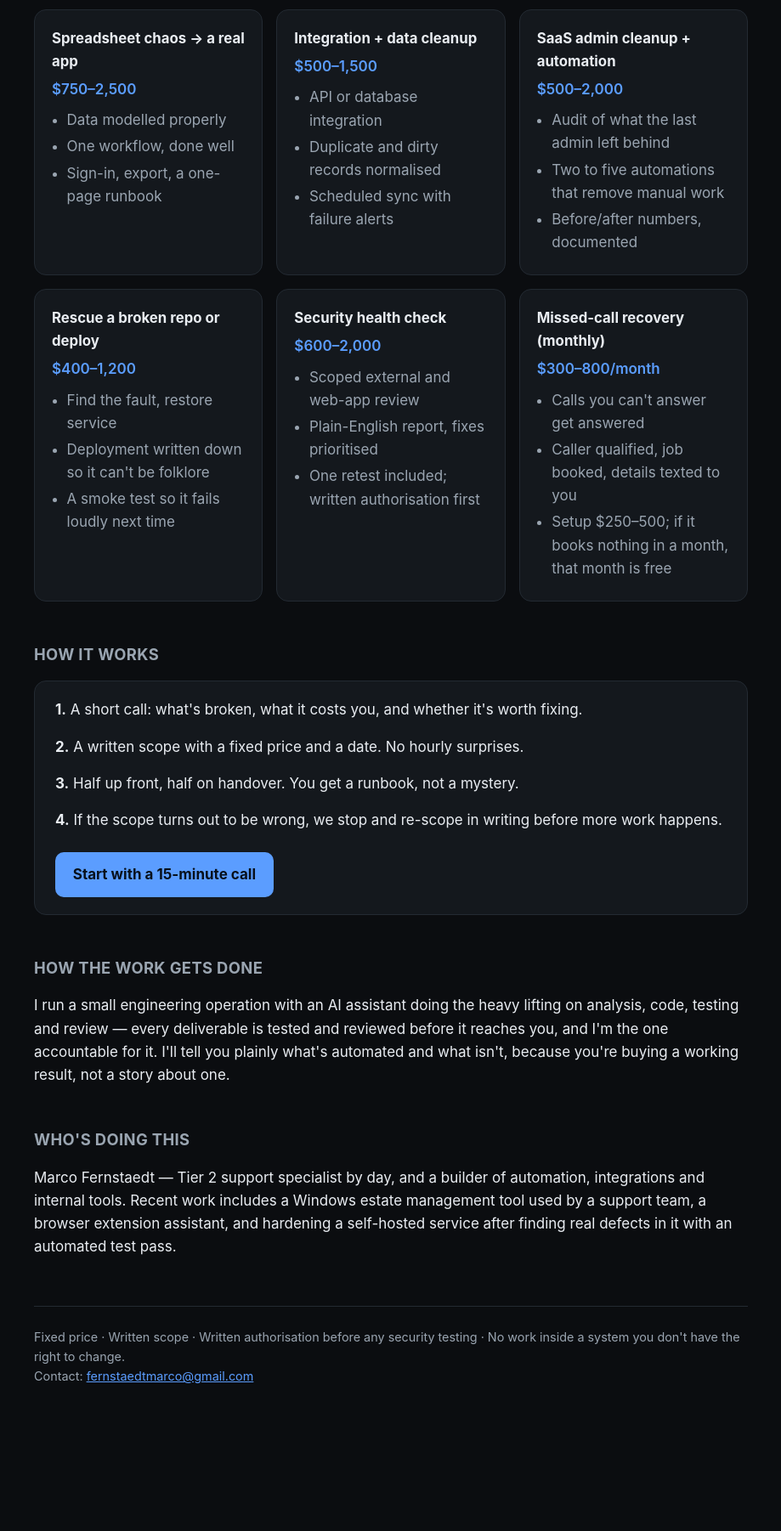
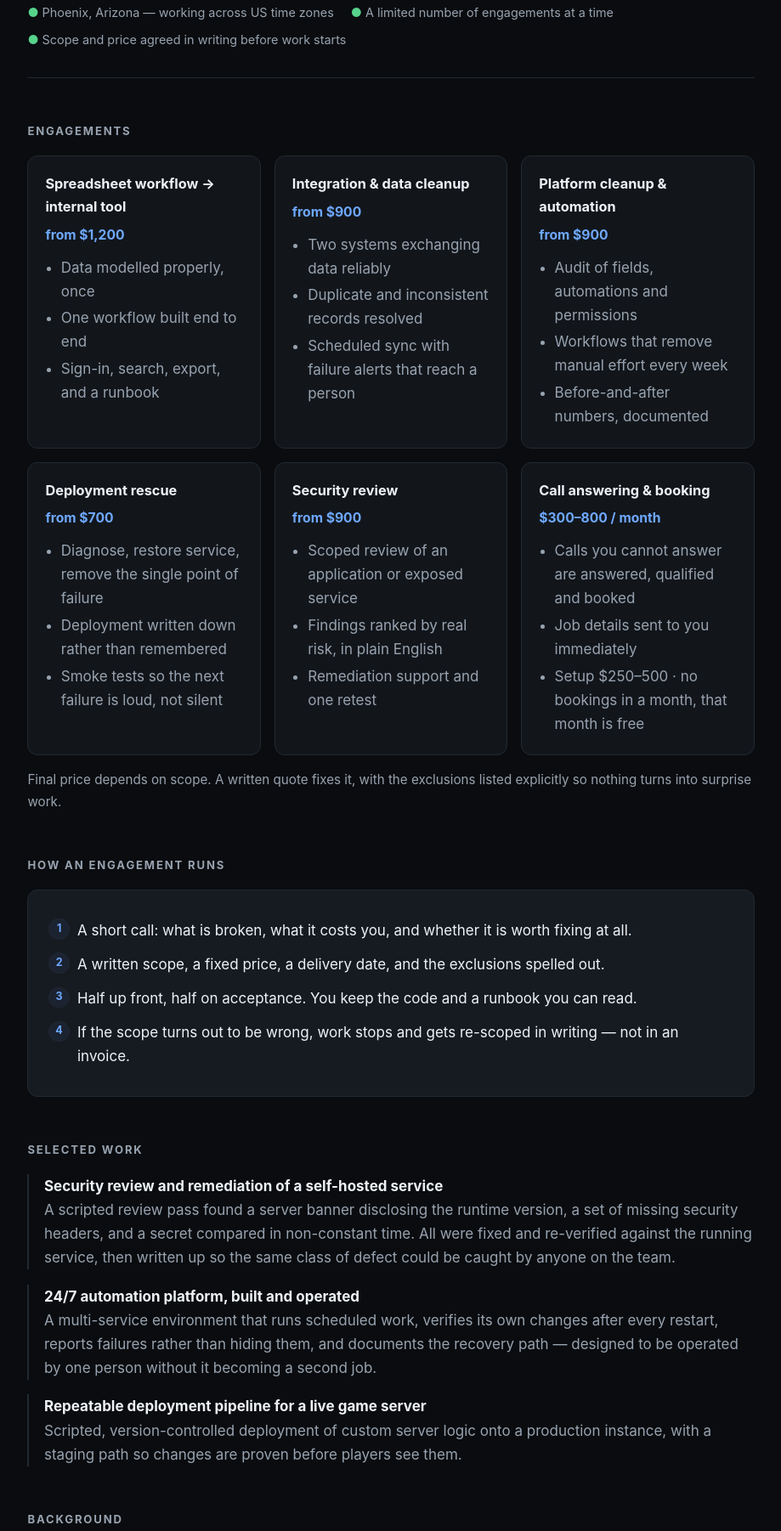
Before and after one commit to MarcoFernstaedt/engineering-services, a plain HTML site: page index.html in a window 1280 px wide. Shown: the part 347-2149 px from the top of the page at 85% size, without its empty margins (180-1099 px from the left). Before the commit the page ends 2059 px from the top, so only its background shows below. Drawn offline with Linux system fonts and the light colour scheme.

Commit message:
Professional positioning: no Tier 2, no AI mentions, enterprise-grade layout

```diff
--- a/index.html
+++ b/index.html
@@ -3,121 +3,172 @@
 <head>
 <meta charset="utf-8">
 <meta name="viewport" content="width=device-width, initial-scale=1">
-<title>Marco Fernstaedt — fixed-price engineering, automation and security work</title>
-<meta name="description" content="Fixed-price engineering work: spreadsheet-to-app builds, integrations and data cleanup, SaaS admin automation, deployment rescues, and security health checks. Written scope, 50% up front, delivery in 1–3 weeks.">
+<title>Marco Fernstaedt — software engineering, integrations and automation</title>
+<meta name="description" content="Fixed-price software engineering for small businesses: internal tools, integrations, data cleanup, deployment work and security reviews. Written scope, fixed price, delivery in one to three weeks.">
 <style>
-  :root { --bg:#0b0d10; --panel:#14181d; --ink:#e9edf2; --dim:#9aa5b1; --line:#232a32; --accent:#5b9dff; }
+  :root { --bg:#0a0c0f; --panel:#12161b; --panel2:#161b21; --ink:#eef2f7; --dim:#98a3b0; --line:#222932; --accent:#6ea8fe; --ok:#57d38c; }
   * { box-sizing:border-box; }
+  html { scroll-behavior:smooth; }
   body { margin:0; background:var(--bg); color:var(--ink);
-         font:17px/1.6 -apple-system,BlinkMacSystemFont,"Segoe UI",Roboto,Helvetica,Arial,sans-serif; }
-  .wrap { max-width:880px; margin:0 auto; padding:3rem 1.25rem 5rem; }
-  h1 { font-size:clamp(1.6rem,4vw,2.4rem); line-height:1.2; margin:0 0 .75rem; letter-spacing:-.01em; }
-  h2 { font-size:1.15rem; margin:3rem 0 1rem; letter-spacing:.02em; text-transform:uppercase; color:var(--dim); }
+         font:17px/1.65 -apple-system,BlinkMacSystemFont,"Segoe UI",Roboto,Helvetica,Arial,sans-serif;
+         -webkit-font-smoothing:antialiased; }
+  .wrap { max-width:900px; margin:0 auto; padding:4rem 1.4rem 6rem; }
+  header { border-bottom:1px solid var(--line); padding-bottom:2rem; margin-bottom:2.5rem; }
+  .kicker { color:var(--accent); font-size:.8rem; letter-spacing:.14em; text-transform:uppercase; font-weight:650; }
+  h1 { font-size:clamp(1.7rem,4.4vw,2.6rem); line-height:1.15; margin:.9rem 0 1rem; letter-spacing:-.02em; }
+  h2 { font-size:.82rem; letter-spacing:.14em; text-transform:uppercase; color:var(--dim); margin:3.25rem 0 1.1rem; font-weight:650; }
+  h3 { font-size:1.02rem; margin:0 0 .4rem; }
   p { margin:0 0 1rem; }
-  .lede { font-size:1.1rem; color:var(--dim); max-width:62ch; }
-  .grid { display:grid; gap:1rem; grid-template-columns:repeat(auto-fit,minmax(260px,1fr)); }
-  .card { background:var(--panel); border:1px solid var(--line); border-radius:14px; padding:1.25rem; }
-  .card h3 { margin:0 0 .35rem; font-size:1.05rem; }
-  .price { color:var(--accent); font-weight:600; margin:.25rem 0 .6rem; }
-  ul { margin:.5rem 0 0; padding-left:1.1rem; color:var(--dim); }
-  li { margin:.25rem 0; }
-  .how { background:var(--panel); border:1px solid var(--line); border-radius:14px; padding:1.25rem 1.5rem; }
-  .cta { display:inline-block; margin-top:.5rem; background:var(--accent); color:#08101c; font-weight:650;
-         text-decoration:none; padding:.8rem 1.3rem; border-radius:10px; }
-  footer { margin-top:3.5rem; padding-top:1.5rem; border-top:1px solid var(--line); color:var(--dim); font-size:.9rem; }
-  code { background:#0f1419; border:1px solid var(--line); border-radius:6px; padding:.1rem .35rem; font-size:.9em; }
+  .lede { font-size:1.13rem; color:#c8d1db; max-width:64ch; }
+  .grid { display:grid; gap:1rem; grid-template-columns:repeat(auto-fit,minmax(255px,1fr)); }
+  .card { background:var(--panel); border:1px solid var(--line); border-radius:12px; padding:1.2rem 1.25rem; }
+  .price { color:var(--accent); font-weight:650; margin:.2rem 0 .7rem; font-size:.98rem; }
+  ul { margin:.4rem 0 0; padding-left:1.15rem; color:var(--dim); }
+  li { margin:.22rem 0; }
+  .panel { background:var(--panel2); border:1px solid var(--line); border-radius:12px; padding:1.3rem 1.5rem; }
+  .panel p:last-child { margin-bottom:0; }
+  .steps { counter-reset:s; list-style:none; padding:0; margin:0; }
+  .steps li { counter-increment:s; padding-left:2.1rem; position:relative; margin:.75rem 0; color:var(--ink); }
+  .steps li::before { content:counter(s); position:absolute; left:0; top:.05rem; width:1.4rem; height:1.4rem;
+    border-radius:50%; background:#1b2230; border:1px solid var(--line); color:var(--accent);
+    font-size:.78rem; font-weight:700; display:grid; place-items:center; }
+  .work { border-left:2px solid var(--line); padding-left:1.1rem; margin:1.1rem 0; }
+  .work strong { display:block; }
+  .work span { color:var(--dim); }
+  .cta { display:inline-block; margin-top:.4rem; background:var(--accent); color:#07101f; font-weight:650;
+         text-decoration:none; padding:.85rem 1.4rem; border-radius:9px; }
+  .cta:hover { filter:brightness(1.08); }
+  .meta { display:flex; flex-wrap:wrap; gap:.5rem 1.25rem; color:var(--dim); font-size:.9rem; margin-top:1.25rem; }
+  .dot { color:var(--ok); }
+  footer { margin-top:4rem; padding-top:1.5rem; border-top:1px solid var(--line); color:var(--dim); font-size:.88rem; }
+  a { color:var(--accent); }
 </style>
 </head>
 <body>
 <div class="wrap">
 
-  <h1>Fixed-price engineering work for small businesses.</h1>
-  <p class="lede">Broken deploy, a business running on a spreadsheet, two systems that should talk to each other, a
-  SaaS org nobody has cleaned up in two years, a security review before a client asks for one. Written scope,
-  fixed price, 50% up front, delivered in one to three weeks.</p>
+  <header>
+    <div class="kicker">Marco Fernstaedt · Software Engineering</div>
+    <h1>Internal tools, integrations and automation — fixed price, fixed date.</h1>
+    <p class="lede">Small businesses outgrow their software long before they can justify a hire. I build the
+    missing piece: the tool that replaces the spreadsheet, the glue between two systems that should already
+    talk to each other, the cleanup of a platform nobody has maintained, and the deployment work that stops a
+    rebuild from being the only option.</p>
+    <div class="meta">
+      <span><span class="dot">●</span> Phoenix, Arizona — working across US time zones</span>
+      <span><span class="dot">●</span> A limited number of engagements at a time</span>
+      <span><span class="dot">●</span> Scope and price agreed in writing before work starts</span>
+    </div>
+  </header>
 
-  <h2>What I take on</h2>
+  <h2>Engagements</h2>
   <div class="grid">
     <div class="card">
-      <h3>Spreadsheet chaos → a real app</h3>
-      <div class="price">$750–2,500</div>
+      <h3>Spreadsheet workflow → internal tool</h3>
+      <div class="price">from $1,200</div>
       <ul>
-        <li>Data modelled properly</li>
-        <li>One workflow, done well</li>
-        <li>Sign-in, export, a one-page runbook</li>
+        <li>Data modelled properly, once</li>
+        <li>One workflow built end to end</li>
+        <li>Sign-in, search, export, and a runbook</li>
       </ul>
     </div>
     <div class="card">
-      <h3>Integration + data cleanup</h3>
-      <div class="price">$500–1,500</div>
+      <h3>Integration &amp; data cleanup</h3>
+      <div class="price">from $900</div>
       <ul>
-        <li>API or database integration</li>
-        <li>Duplicate and dirty records normalised</li>
-        <li>Scheduled sync with failure alerts</li>
+        <li>Two systems exchanging data reliably</li>
+        <li>Duplicate and inconsistent records resolved</li>
+        <li>Scheduled sync with failure alerts that reach a person</li>
       </ul>
     </div>
     <div class="card">
-      <h3>SaaS admin cleanup + automation</h3>
-      <div class="price">$500–2,000</div>
+      <h3>Platform cleanup &amp; automation</h3>
+      <div class="price">from $900</div>
       <ul>
-        <li>Audit of what the last admin left behind</li>
-        <li>Two to five automations that remove manual work</li>
-        <li>Before/after numbers, documented</li>
+        <li>Audit of fields, automations and permissions</li>
+        <li>Workflows that remove manual effort every week</li>
+        <li>Before-and-after numbers, documented</li>
       </ul>
     </div>
     <div class="card">
-      <h3>Rescue a broken repo or deploy</h3>
-      <div class="price">$400–1,200</div>
+      <h3>Deployment rescue</h3>
+      <div class="price">from $700</div>
       <ul>
-        <li>Find the fault, restore service</li>
-        <li>Deployment written down so it can't be folklore</li>
-        <li>A smoke test so it fails loudly next time</li>
+        <li>Diagnose, restore service, remove the single point of failure</li>
+        <li>Deployment written down rather than remembered</li>
+        <li>Smoke tests so the next failure is loud, not silent</li>
       </ul>
     </div>
     <div class="card">
-      <h3>Security health check</h3>
-      <div class="price">$600–2,000</div>
+      <h3>Security review</h3>
+      <div class="price">from $900</div>
       <ul>
-        <li>Scoped external and web-app review</li>
-        <li>Plain-English report, fixes prioritised</li>
-        <li>One retest included; written authorisation first</li>
+        <li>Scoped review of an application or exposed service</li>
+        <li>Findings ranked by real risk, in plain English</li>
+        <li>Remediation support and one retest</li>
       </ul>
     </div>
     <div class="card">
-      <h3>Missed-call recovery (monthly)</h3>
-      <div class="price">$300–800/month</div>
+      <h3>Call answering &amp; booking</h3>
+      <div class="price">$300–800 / month</div>
       <ul>
-        <li>Calls you can't answer get answered</li>
-        <li>Caller qualified, job booked, details texted to you</li>
-        <li>Setup $250–500; if it books nothing in a month, that month is free</li>
+        <li>Calls you cannot answer are answered, qualified and booked</li>
+        <li>Job details sent to you immediately</li>
+        <li>Setup $250–500 · no bookings in a month, that month is free</li>
       </ul>
     </div>
   </div>
+  <p style="color:var(--dim); font-size:.95rem; margin-top:1rem">Final price depends on scope. A written quote
+  fixes it, with the exclusions listed explicitly so nothing turns into surprise work.</p>
 
-  <h2>How it works</h2>
-  <div class="how">
-    <p><strong>1.</strong> A short call: what's broken, what it costs you, and whether it's worth fixing.</p>
-    <p><strong>2.</strong> A written scope with a fixed price and a date. No hourly surprises.</p>
-    <p><strong>3.</strong> Half up front, half on handover. You get a runbook, not a mystery.</p>
-    <p><strong>4.</strong> If the scope turns out to be wrong, we stop and re-scope in writing before more work happens.</p>
-    <a class="cta" href="mailto:fernstaedtmarco@gmail.com?subject=Services%20enquiry">Start with a 15-minute call</a>
+  <h2>How an engagement runs</h2>
+  <div class="panel">
+    <ol class="steps">
+      <li>A short call: what is broken, what it costs you, and whether it is worth fixing at all.</li>
+      <li>A written scope, a fixed price, a delivery date, and the exclusions spelled out.</li>
+      <li>Half up front, half on acceptance. You keep the code and a runbook you can read.</li>
+      <li>If the scope turns out to be wrong, work stops and gets re-scoped in writing — not in an invoice.</li>
+    </ol>
   </div>
 
-  <h2>How the work gets done</h2>
-  <p>I run a small engineering operation with an AI assistant doing the heavy lifting on analysis, code, testing and
-  review — every deliverable is tested and reviewed before it reaches you, and I'm the one accountable for it.
-  I'll tell you plainly what's automated and what isn't, because you're buying a working result, not a story
-  about one.</p>
+  <h2>Selected work</h2>
+  <div class="work">
+    <strong>Security review and remediation of a self-hosted service</strong>
+    <span>A scripted review pass found a server banner disclosing the runtime version, a set of missing
+    security headers, and a secret compared in non-constant time. All were fixed and re-verified against the
+    running service, then written up so the same class of defect could be caught by anyone on the team.</span>
+  </div>
+  <div class="work">
+    <strong>24/7 automation platform, built and operated</strong>
+    <span>A multi-service environment that runs scheduled work, verifies its own changes after every restart,
+    reports failures rather than hiding them, and documents the recovery path — designed to be operated by one
+    person without it becoming a second job.</span>
+  </div>
+  <div class="work">
+    <strong>Repeatable deployment pipeline for a live game server</strong>
+    <span>Scripted, version-controlled deployment of custom server logic onto a production instance, with a
+    staging path so changes are proven before players see them.</span>
+  </div>
 
-  <h2>Who's doing this</h2>
-  <p>Marco Fernstaedt — Tier 2 support specialist by day, and a builder of automation, integrations and internal
-  tools. Recent work includes a Windows estate management tool used by a support team, a browser extension
-  assistant, and hardening a self-hosted service after finding real defects in it with an automated test pass.</p>
+  <h2>Background</h2>
+  <p>I work across Windows, Linux and the web — internal tools, integrations, deployment and support
+  automation. Most of what I build is software somebody has to run at two in the morning, so it gets tested,
+  documented and handed over with a runbook instead of a phone call. I have spent years on the receiving end
+  of systems that were built and then abandoned, which is why every engagement ends with something the next
+  person can pick up.</p>
+
+  <h2>Start here</h2>
+  <div class="panel">
+    <p>Tell me what is costing you time or money and I will tell you whether it is worth fixing, what it
+    would take, and what it would cost. Fifteen minutes, no obligation.</p>
+    <a class="cta" href="mailto:fernstaedtmarco@gmail.com?subject=Engagement%20enquiry">Request a 15-minute call</a>
+  </div>
 
   <footer>
-    Fixed price · Written scope · Written authorisation before any security testing · No work inside a system you
-    don't have the right to change.
-    <br>Contact: <a href="mailto:fernstaedtmarco@gmail.com" style="color:var(--accent)">fernstaedtmarco@gmail.com</a>
+    Fixed price · Written scope · Written authorisation before any security work · No work inside a system
+    you do not have the right to change.
+    <br>Marco Fernstaedt · Phoenix, Arizona ·
+    <a href="mailto:fernstaedtmarco@gmail.com">fernstaedtmarco@gmail.com</a>
   </footer>
 </div>
 </body>
```
